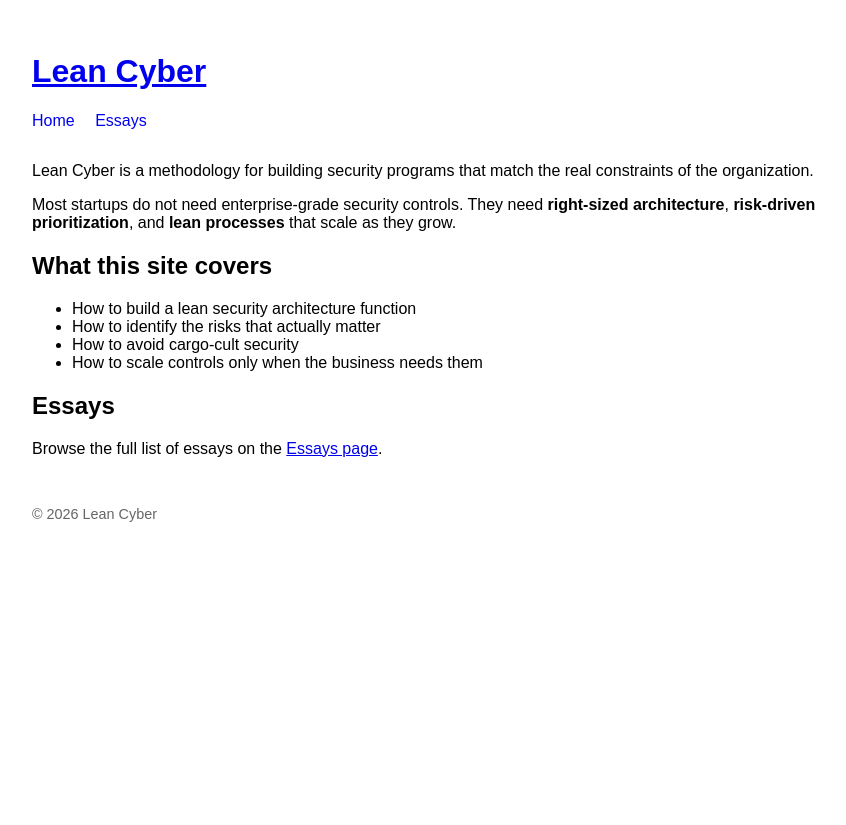
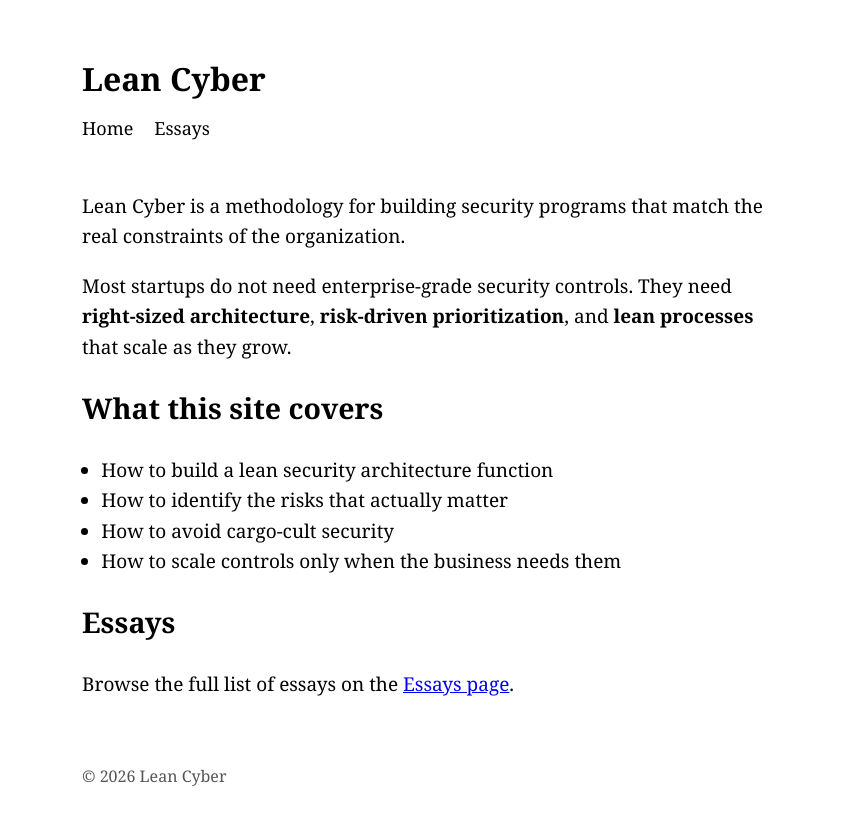
Before and after one commit to Lean-Cyber/lean-cyber.github.io, a Jekyll site: the page built from index.md, in a window 1280 px wide. Shown: the top 825 px of the page, without its empty margins (208-1054 px from the left). Built offline with Jekyll 4.4.1, drawn with Linux system fonts in a browser that asks for light colours.

Commit message:
Refactor CSS styles for typography and layout
Updated typography styles and adjusted margins for various elements.

```diff
--- a/assets/css/style.css
+++ b/assets/css/style.css
@@ -1,21 +1,53 @@
+/* Typography */
 body {
-  font-family: sans-serif;
-  max-width: 800px;
+  font-family: Georgia, serif;
+  font-size: 19px;
+  line-height: 1.6;
+  color: #000;
+  background: #fff;
+  max-width: 700px;
   margin: 0 auto;
-  padding: 2rem;
+  padding: 2rem 1rem;
 }
 
+/* Header */
 header {
-  margin-bottom: 2rem;
+  margin-bottom: 3rem;
+  text-align: left;
+}
+
+header h1 {
+  font-size: 32px;
+  margin-bottom: 0.5rem;
+}
+
+header a {
+  color: #000;
+  text-decoration: none;
 }
 
 nav a {
   margin-right: 1rem;
-  text-decoration: none;
+  font-size: 18px;
 }
 
+/* Links */
+a {
+  color: #0000EE; /* classic web blue */
+}
+
+/* Footer */
 footer {
-  margin-top: 3rem;
-  font-size: 0.9rem;
-  color: #666;
+  margin-top: 4rem;
+  font-size: 16px;
+  color: #555;
 }
+
+/* Essay list */
+ul, ol {
+  padding-left: 1.2rem;
+}
+
+main {
+  margin-top: 2rem;
+}
```
